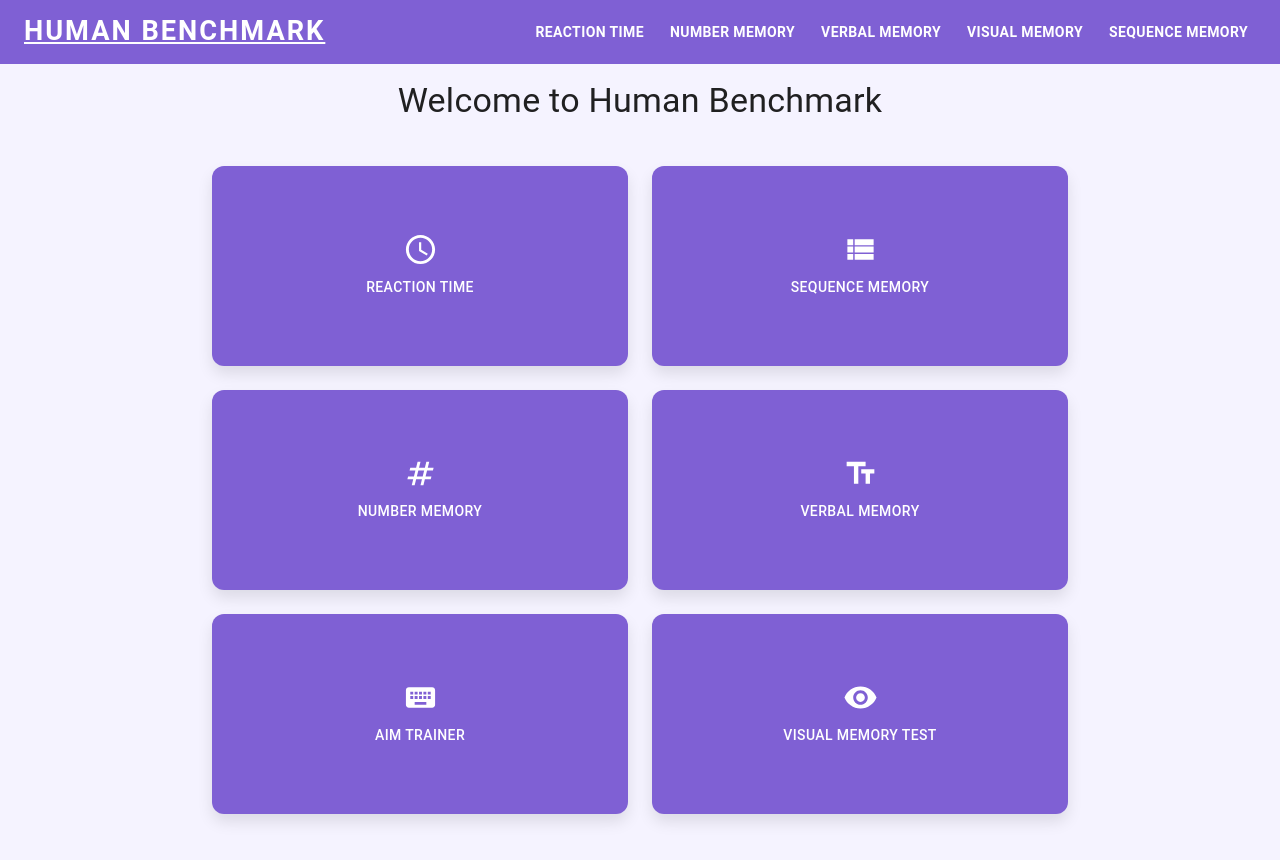
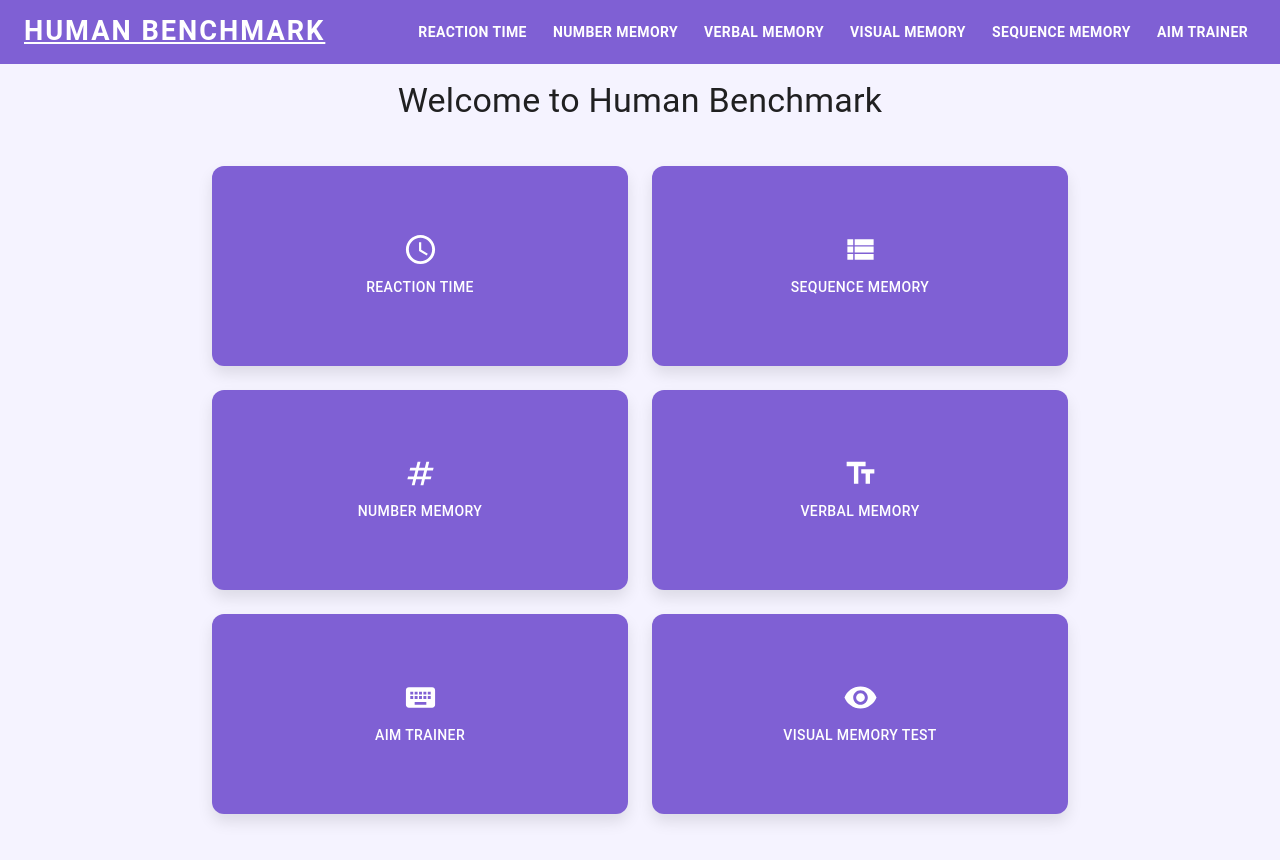
Before and after one commit to Swarnim114/YourBenchMark, a React (Create React App) app: page / in a window 1280 px wide. Shown: the top 860 px of the page. Built offline with nearby package versions, Linux system fonts and the light colour scheme.

Commit message:
designing and logic done

```diff
--- a/src/components/Home.js
+++ b/src/components/Home.js
@@ -83,7 +83,7 @@
     { path: "/number-memory", title: "Number Memory", icon: NumbersIcon },
     { path: "/verbal-memory", title: "Verbal Memory", icon: TextFieldsIcon },
     { path: "/aim-trainer", title: "Aim Trainer", icon: KeyboardIcon },
-    { path: "/visual-memory-test", title: "Visual Memory Test", icon: VisibilityIcon },
+    { path: "/visual-memory", title: "Visual Memory Test", icon: VisibilityIcon },
   ];
 
   return (
--- a/src/components/Navbar.js
+++ b/src/components/Navbar.js
@@ -72,6 +72,7 @@
     { label: "Verbal Memory", path: "/verbal-memory" },
     { label: "Visual Memory", path: "/visual-memory" },
     { label: "Sequence Memory", path: "/sequence-memory" },
+    { label: "Aim Trainer", path: "/aim-trainer" },
 
   ];
 
```
